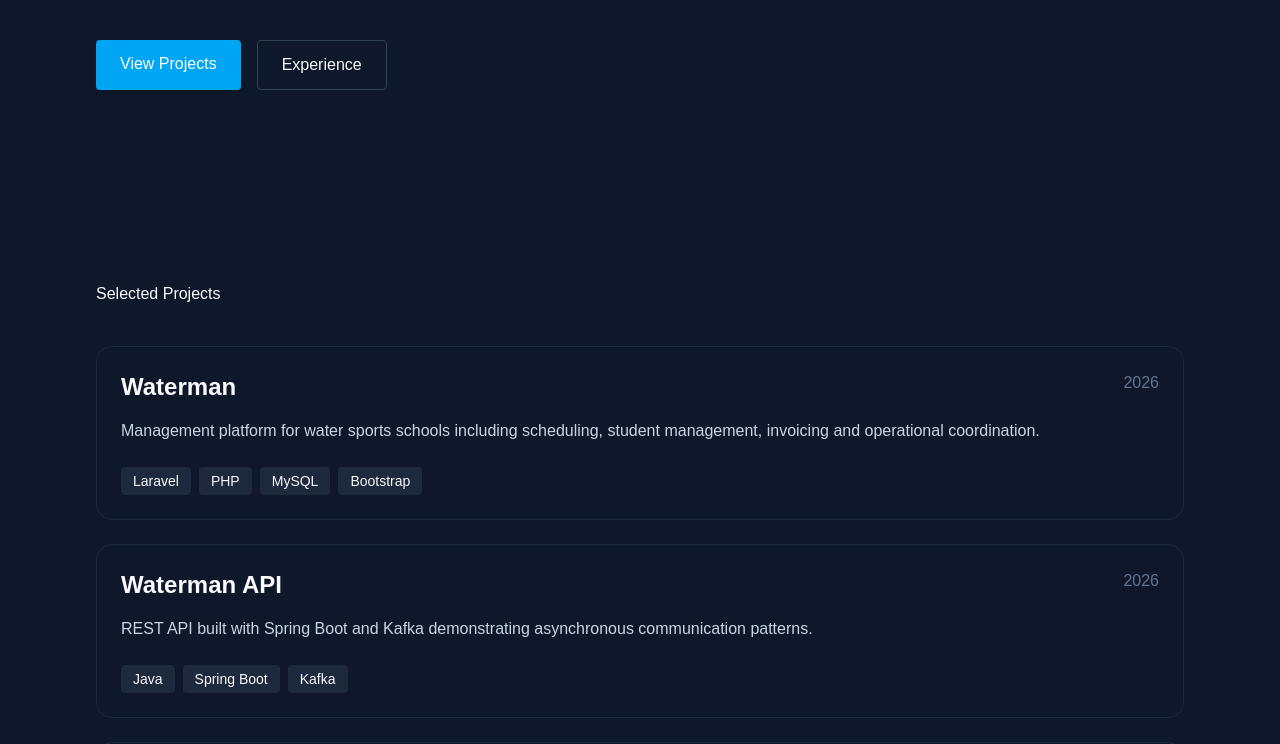
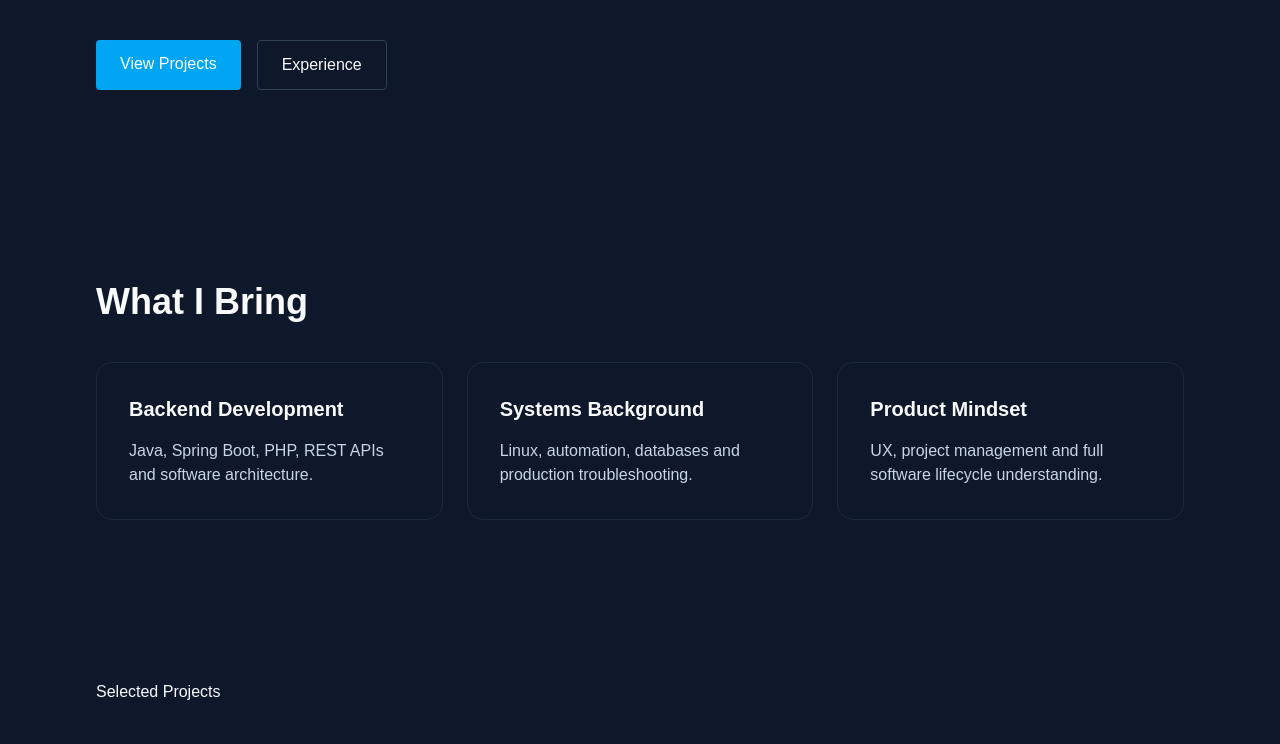
Before and after one commit to josinhoka/jclorente-dev, a Next.js app: page / in a window 1280 px wide. Shown: the part 476-1220 px from the top of the page. Built offline with nearby package versions, Linux system fonts and the light colour scheme.

Commit message:
Add Vercel Analytics

```diff
--- a/app/layout.tsx
+++ b/app/layout.tsx
@@ -1,4 +1,5 @@
 import type { Metadata } from "next";
+import {Analytics} from "@vercel/analytics/react";
 
 import {
   Geist,
@@ -69,6 +70,8 @@ export default function RootLayout({
 
         <Footer />
 
+        <Analytics />
+
       </body>
 
     </html>
--- a/app/page.tsx
+++ b/app/page.tsx
@@ -3,6 +3,9 @@ from "@/components/sections/HeroSection";
 
 import SelectedProjects
 from "@/components/sections/SelectedProjects";
+
+import ExperienceSnapshot
+from "@/components/sections/ExperienceSnapshot";
 
 export default function Home() {
 
@@ -12,6 +15,8 @@ export default function Home() {
 
       <HeroSection />
 
+      <ExperienceSnapshot />
+
       <SelectedProjects />
 
     </>
--- /dev/null
+++ b/components/sections/ExperienceSnapshot.tsx
@@ -0,0 +1,125 @@
+export default function ExperienceSnapshot() {
+
+  const highlights = [
+
+    {
+      title:
+        "Backend Development",
+
+      text:
+        "Java, Spring Boot, PHP, REST APIs and software architecture."
+    },
+
+    {
+      title:
+        "Systems Background",
+
+      text:
+        "Linux, automation, databases and production troubleshooting."
+    },
+
+    {
+      title:
+        "Product Mindset",
+
+      text:
+        "UX, project management and full software lifecycle understanding."
+    }
+
+  ];
+
+  return (
+
+    <section
+      className="
+        py-20
+      "
+    >
+
+      <h2
+        className="
+          text-4xl
+          font-bold
+        "
+      >
+
+        What I Bring
+
+      </h2>
+
+      <div
+        className="
+          grid
+
+          md:grid-cols-3
+
+          gap-6
+
+          mt-10
+        "
+      >
+
+        {
+
+          highlights.map(
+            (
+              item
+            ) => (
+
+              <article
+
+                key={
+                  item.title
+                }
+
+                className="
+                  p-8
+
+                  rounded-2xl
+
+                  border
+
+                  border-slate-800
+
+                  bg-slate-900
+                "
+              >
+
+                <h3
+                  className="
+                    text-xl
+
+                    font-semibold
+                  "
+                >
+
+                  {item.title}
+
+                </h3>
+
+                <p
+                  className="
+                    mt-4
+
+                    text-slate-300
+                  "
+                >
+
+                  {item.text}
+
+                </p>
+
+              </article>
+
+            )
+          )
+
+        }
+
+      </div>
+
+    </section>
+
+  );
+
+}
--- a/package.json
+++ b/package.json
@@ -9,6 +9,7 @@
     "lint": "eslint"
   },
   "dependencies": {
+    "@vercel/analytics": "^2.0.1",
     "next": "16.2.7",
     "react": "19.2.4",
     "react-dom": "19.2.4"
```
Also changed, not shown: 1 other file (tests, documents, lock files or other folders).
